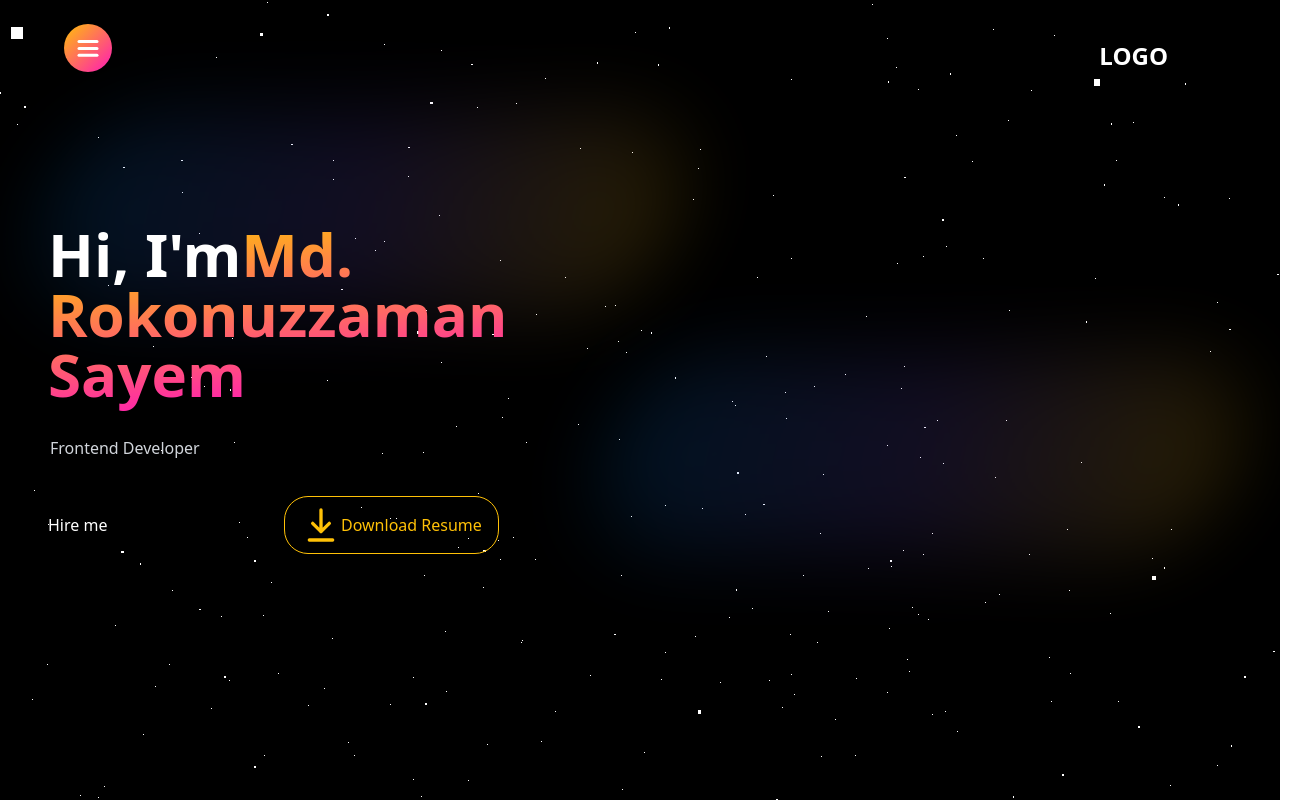
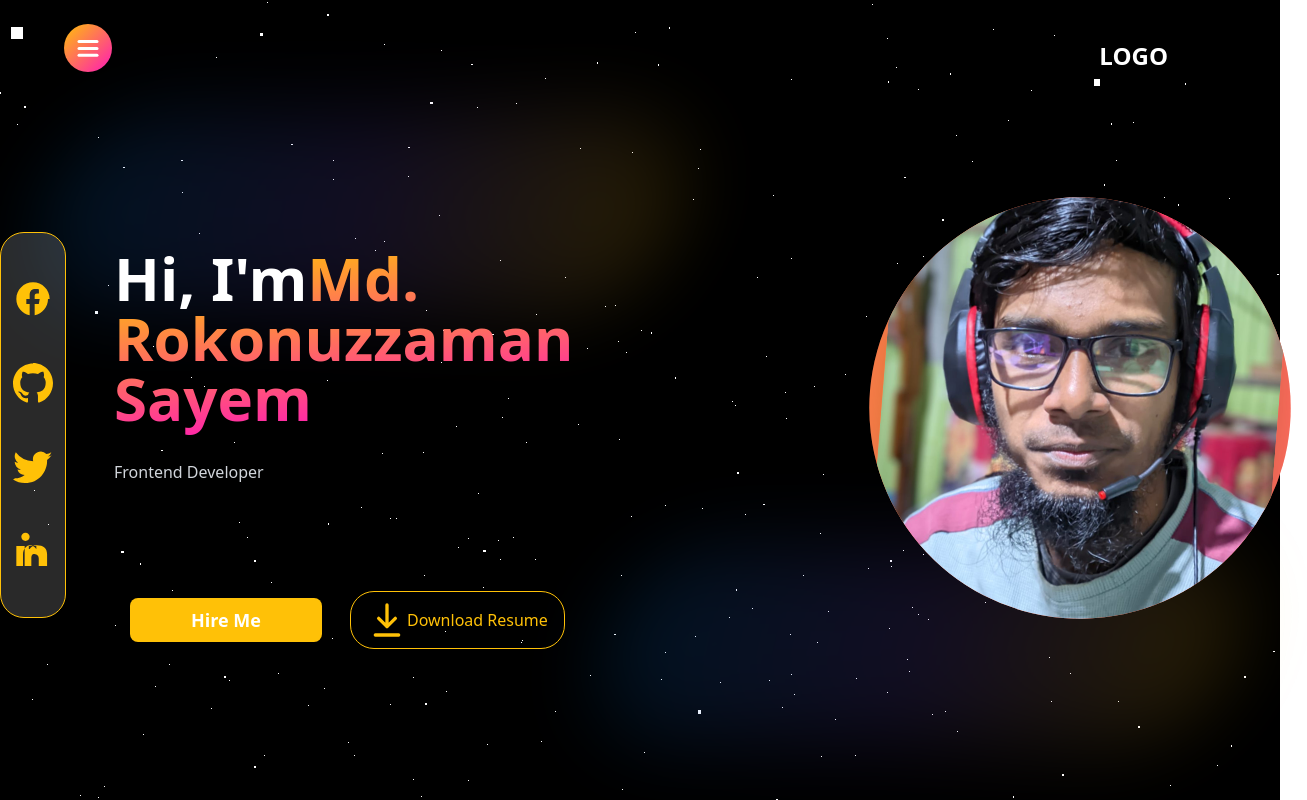
Before and after one commit to Abusayem99133/portfolio-v2, a React (Vite) app: page / in a window 1280 px wide. Shown: the whole page, 1307 px wide, since content can reach past the window. Built offline with nearby package versions, Linux system fonts and the light colour scheme.

Commit message:
hero section image added done

```diff
--- a/src/Components/HeroSection.jsx
+++ b/src/Components/HeroSection.jsx
@@ -1,5 +1,6 @@
 import { motion } from "framer-motion";
-
+import InteractiveButton from "./InteractiveButton";
+import SocialButton from "./SocialButton";
 const HeroSection = () => {
   return (
     <section className="relative w-full">
@@ -7,6 +8,8 @@ const HeroSection = () => {
       <header className="absolute w-1/2 aspect-[16/5] -skew-x-12 rounded-full bg-gradient-to-r from-[#007cda] via-[#785ae4] to-primary opacity-15 blur-[40px] right-10 bottom-0 hidden md:block"></header>
       <section className="w-full px-5 sm:px-8 md:px-12 lg:px-0 max-w-screen-lg lg:max-w-screen-xl mx-auto relative">
         <article className="grid lg:grid-cols-2 gap-10 xl:gap-6 relative pt-24 lg:max-w-none max-w-2xl md:max-w-3xl mx-auto">
+          <section className="lg:py-6 flex justify-between">
+            <SocialButton />
             <section className="ml-0 md:ml-12">
               <header className="text-center lg:text-left">
                 <h1 className="pt-4 text-white font-bold text-4xl md:text-5xl lg:text-6xl">
@@ -21,7 +24,7 @@ const HeroSection = () => {
               </p>
               <section className="flex items-center gap-3 pt-9 flex-col sm:flex-row sm:mx-auto lg:mx-0">
                 <figure className="w-56">
-                <button className="text-white">Hire me</button>
+                  <InteractiveButton text="Hire Me" />
                 </figure>
                 <motion.button
                   whileHover={{ scale: 1.1 }}
@@ -46,6 +49,30 @@ const HeroSection = () => {
                 </motion.button>
               </section>
             </section>
+          </section>
+          <figure className="lg:h-full md:flex md:justify-end mt-20 md:mt-0">
+            <motion.div
+              className="w-[350px] h-[350px] md:w-[400px] md:h-[400px]  flex justify-center items-center p-3 rounded-full overflow-hidden relative"
+              animate={{
+                backgroundColor: ["#FFC107", "#FF7556", "#ff6667"],
+                scale: [1, 1.1, 1],
+                rotate: [1, 5, 5, 1],
+              }}
+              transition={{
+                duration: 2,
+                ease: "easeInOut",
+                repeat: Infinity,
+                repeatType: "reverse",
+              }}
+            >
+              <div className="absolute inset-0 rounded-full bg-gradient-to-r from-[#ffc107] to-[#ff6667] blur-3xl opacity-60 h-full w-full" />
+              <img
+                src="/src/assets/WhatsApp Image 2025-02-04 at 21.40.47_9232240d.jpg"
+                alt="md.rokonuzzaman sayem"
+                className="relative z-10 rounded-full shadow-2xl transform transition-transform duration-500 ease-in-out hover:scale-110"
+              />
+            </motion.div>
+          </figure>
         </article>
       </section>
     </section>
--- /dev/null
+++ b/src/Components/InteractiveButton.jsx
@@ -0,0 +1,60 @@
+import { useRef, useState } from "react";
+import { motion } from "framer-motion";
+
+const CYCLE_PER_LETTER = 2;
+const SHUFFLE_TIME = 50;
+const CHARS = "!@#$%^&*():{};|,.<>/?";
+
+const InteractiveButton = ({ text }) => {
+  return (
+    <div className="flex justify-center items-center min-h-[200px] p-4">
+      <CustomButton text={text} />
+    </div>
+  );
+};
+
+export default InteractiveButton;
+
+const CustomButton = ({ text }) => {
+  const intervalRef = useRef(null);
+  const [displayText, setDisplayText] = useState(text);
+
+  const scramble = () => {
+    let pos = 0;
+    intervalRef.current = setInterval(() => {
+      const scrambled = text
+        .split("")
+        .map((char, index) => {
+          if (pos / CYCLE_PER_LETTER > index) {
+            return char;
+          }
+          const randomCharIndex = Math.floor(Math.random() * CHARS.length);
+          const randomChar = CHARS[randomCharIndex];
+          return randomChar;
+        })
+        .join("");
+      setDisplayText(scrambled);
+      pos++;
+      if (pos >= text.length * CYCLE_PER_LETTER) {
+        stopScramble();
+      }
+    }, SHUFFLE_TIME);
+  };
+
+  const stopScramble = () => {
+    clearInterval(intervalRef.current || undefined);
+    setDisplayText(text);
+  };
+
+  return (
+    <motion.button
+      whileTap={{ scale: 0.95 }}
+      onMouseEnter={scramble}
+      onMouseLeave={stopScramble}
+      className="w-full px-8 py-2 text-lg font-bold text-white rounded-lg overflow-hidden relative group bg-primary"
+    >
+      <span className="absolute inset-0 w-full h-full bg-[#ff5c72] rounded-lg transform scale-0 transition-transform duration-300 ease-out group-hover:scale-100"></span>
+      <span className="relative z-10">{displayText}</span>
+    </motion.button>
+  );
+};
--- /dev/null
+++ b/src/Components/SocialButton.jsx
@@ -0,0 +1,45 @@
+import { motion } from "framer-motion";
+import { socialIcons } from "./data/config";
+
+const SocialButton = () => {
+  const animationDuration = 4;
+
+  const variants = {
+    initial: { pathLength: 0, strokeOpacity: 1, fillOpacity: 0 },
+    animate: {
+      pathLength: 1,
+      strokeOpacity: 0,
+      fillOpacity: 1,
+      transition: {
+        duration: animationDuration,
+        ease: "easeInOut",
+      },
+    },
+  };
+
+  return (
+    <div className="md:flex flex-col items-center justify-center border border-primary bg-[#ffffff29] rounded-3xl space-y-11 p-3 max-h-[386px] hidden">
+      {socialIcons?.map((icon) => (
+        <motion.button
+          key={icon?.id}
+          whileHover={{ scale: 1.1 }}
+          transition={{ duration: 0.3 }}
+        >
+          <svg viewBox={icon.viewBox} width={40} height={40}>
+            <motion.path
+              d={icon.path}
+              fill={"#FFC107"}
+              stroke={"#FFC107"}
+              strokeWidth={1}
+              variants={variants}
+              initial="initial"
+              animate="animate"
+            />
+          </svg>
+        </motion.button>
+      ))}
+    </div>
+  );
+};
+
+export default SocialButton;
--- a/src/Components/data/config.js
+++ b/src/Components/data/config.js
@@ -19,3 +19,26 @@ export const variants = {
     },
   },
 };
+export const socialIcons = [
+  {
+    id: 1,
+    path: `M22 12c0-5.52-4.48-10-10-10S2 6.48 2 12c0 4.84 3.44 8.87 8 9.8V15h-2v-3h2V9.5C10 7 11.5 6 13.29 6c1.07 0 1.99.08 2.26.12v2.62H14.5c-1.25 0-1.5.6-1.5 1.47V12h3l-.5 3h-2.5v6.8c4.56-.93 8-4.96 8-9.8Z`,
+    viewBox: "0 0 24 24",
+  },
+  {
+    id: 2,
+    path: `M12 .297c-6.63 0-12 5.373-12 12 0 5.302 3.438 9.8 8.207 11.385.6.113.793-.263.793-.577v-2.173c-3.338.726-4.033-1.416-4.033-1.416-.546-1.387-1.333-1.757-1.333-1.757-1.089-.744.083-.729.083-.729 1.205.085 1.84 1.236 1.84 1.236 1.07 1.834 2.807 1.303 3.492.996.108-.775.417-1.303.762-1.602-2.665-.3-5.467-1.333-5.467-5.93 0-1.31.469-2.38 1.236-3.22-.135-.303-.54-1.52.105-3.165 0 0 1.007-.322 3.3 1.23.96-.267 1.98-.399 3-.405 1.02.006 2.04.138 3 .405 2.292-1.552 3.297-1.23 3.297-1.23.648 1.645.243 2.862.12 3.165.765.84 1.233 1.91 1.233 3.22 0 4.608-2.805 5.625-5.475 5.922.432.372.816 1.102.816 2.222v3.293c0 .315.192.694.798.577C20.565 22.092 24 17.592 24 12c0-6.627-5.373-12-12-12z`,
+    viewBox: "0 0 24 24",
+  },
+  {
+    id: 3,
+    path: `M23.643 4.937c-.835.37-1.732.62-2.675.733a4.694 4.694 0 002.057-2.59 9.345 9.345 0 01-2.972 1.136 4.677 4.677 0 00-7.958 4.265A13.265 13.265 0 011.671 3.15a4.683 4.683 0 001.448 6.244 4.656 4.656 0 01-2.118-.583v.058a4.675 4.675 0 003.748 4.584 4.702 4.702 0 01-2.112.08 4.682 4.682 0 004.366 3.243 9.384 9.384 0 01-5.81 2.006A9.45 9.45 0 010 19.54a13.237 13.237 0 007.17 2.1c8.59 0 13.29-7.118 13.29-13.29 0-.202-.005-.404-.014-.605a9.484 9.484 0 002.326-2.408z`,
+
+    viewBox: "0 0 24 24",
+  },
+  {
+    id: 4,
+    path: `M4.98 3.5C4.98 2.12 6.1 1 7.5 1s2.5 1.12 2.5 2.5S8.9 6 7.5 6 4.98 4.88 4.98 3.5ZM2 9h5v12H2V9Zm7.5 0H14v1.75h-.06c-.58-1.1-2-2.25-4.19-2.25C8.8 8.5 6 10.25 6 13.94V21h5v-4.5c0-1.53.3-2.72 1.85-2.72 1.82 0 2.6 1.3 2.6 2.72V21h5V13.94c0-3.69-2.2-5.44-6.25-5.44-2.19 0-3.61 1.15-4.19 2.25H9.5V9Z`,
+    viewBox: "0 0 24 24",
+  },
+];
```
Also changed, not shown: src/assets/WhatsApp Image 2025-02-04 at 21.40.47_9232240d.jpg (added). Lines whose indentation alone changed are shown as unchanged.
